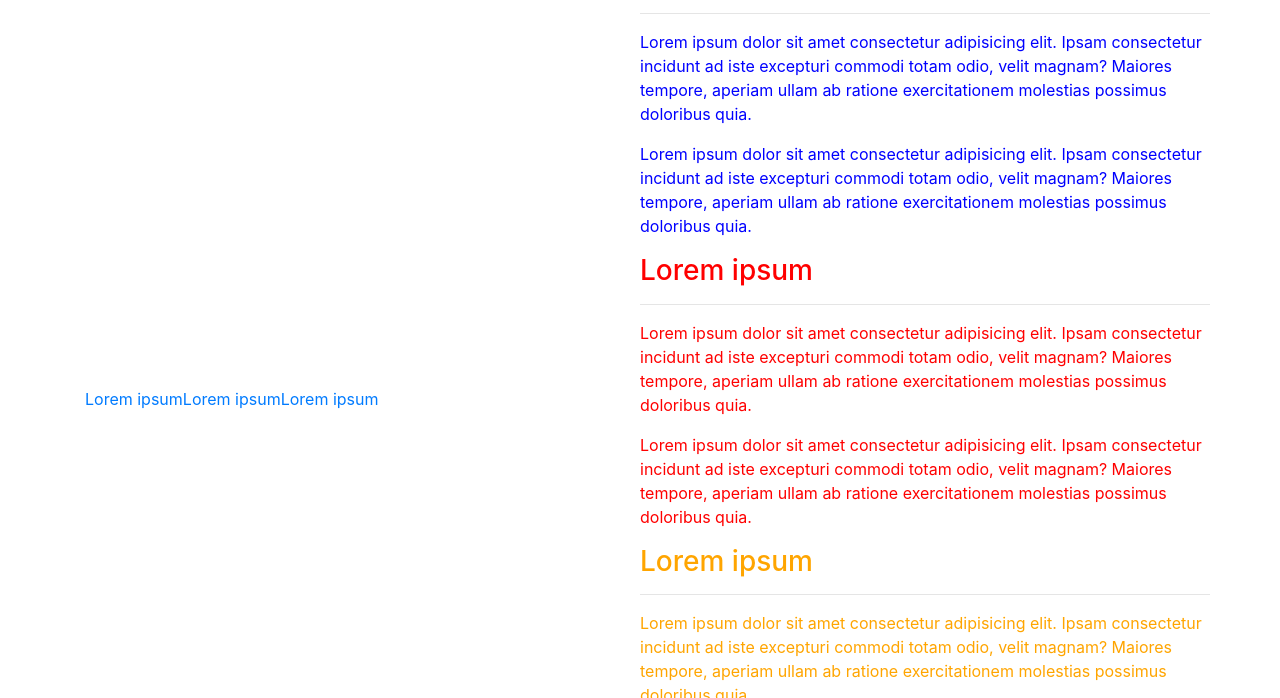
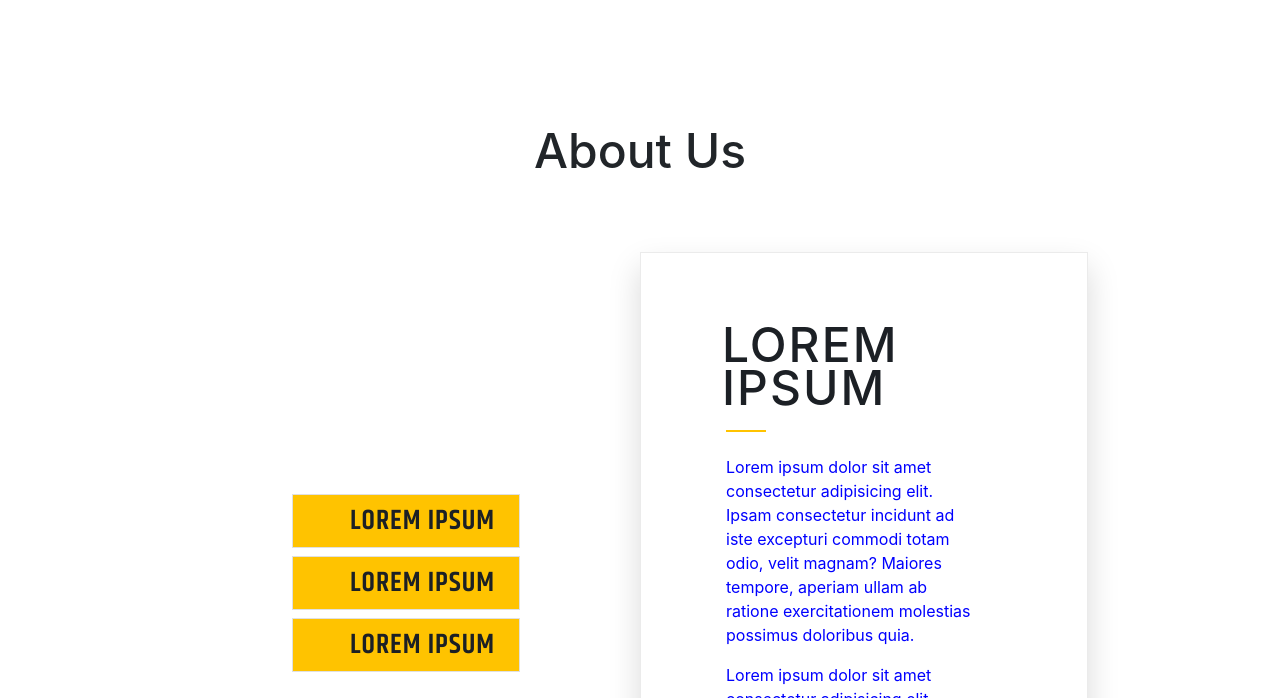
Before and after one commit to All-In-Group/David_Gasparyan_LandingPage, a plain HTML site: page index.html in a window 1280 px wide. Shown: the part 102-800 px from the top of the page. Drawn offline with nearby package versions, Linux system fonts and the light colour scheme.

Commit message:
Added styles for about us section, updated all section styles

```diff
--- a/styles/main.css
+++ b/styles/main.css
@@ -1,8 +1,17 @@
-/**
- ** Partners Section
-**/
 * {
   box-sizing: border-box;
+}
+
+html {
+  scroll-behavior: smooth;
+}
+
+section {
+  padding: 4rem 0;
+}
+
+h2 {
+  padding: 4rem 0;
 }
 
 a {
@@ -29,6 +38,83 @@ a:hover {
 
 .navbar-light .navbar-nav .nav-link:hover {
   color: #ffb300;
+}
+
+.container-aboutUs {
+  max-width: 70%;
+  padding-top: 6rem;
+}
+
+.spacing {
+  padding-left: 100px;
+  padding-right: 120px;
+}
+
+.aboutTabs {
+  flex-direction: column;
+  align-items: flex-end;
+  height: auto;
+  border: none;
+  margin-bottom: 20px;
+}
+
+.tab-single {
+  width: 100%;
+  text-transform: uppercase;
+  border: 1px solid #e0e0e0;
+  font-family: 'Khand', sans-serif;
+  font-size: 28px;
+  font-weight: 600;
+  letter-spacing: 1px;
+  color: #1c2025;
+  margin-bottom: 8px;
+  height: auto;
+  background: #ffc300;
+  text-align: right;
+  padding: 2px 24px;
+  line-height: 48px;
+}
+
+.tab-single:hover {
+  color: #f8f9fa;
+  background-color: #2e6da4;
+  transition: ease 0.5s;
+}
+
+.panel-single {
+  display: none;
+  border-bottom: none;
+  padding: 70px 0 40px;
+  margin-bottom: 30px;
+  border: 1px solid rgba(0, 0, 0, 0.08);
+  -webkit-box-shadow: 0 15px 30px rgba(0, 0, 0, 0.15);
+  -moz-box-shadow: 0 15px 30px rgba(0, 0, 0, 0.15);
+  box-shadow: 0 15px 30px rgba(0, 0, 0, 0.15);
+}
+
+.is-active {
+  display: block;
+}
+
+.section-title {
+  color: #1c2025;
+  font-size: 48px;
+  font-weight: 500;
+  line-height: 0.9;
+  text-transform: uppercase;
+  margin: 0 0 15px -4px;
+  letter-spacing: 2px;
+  position: relative;
+}
+
+hr {
+  border-top: 2px solid #ffc300;
+  width: 40px;
+  height: 1px;
+}
+
+hr.left {
+  margin: 1.3em 0 1.4em 0;
 }
 
 .partners-item {
@@ -112,11 +198,6 @@ a:hover {
   display: block;
   color: #ff3300;
   font-size: 1rem;
-}
-
-.blog-section {
-  padding: 2rem 0;
-  position: relative;
 }
 
 .blog-heading {
```
